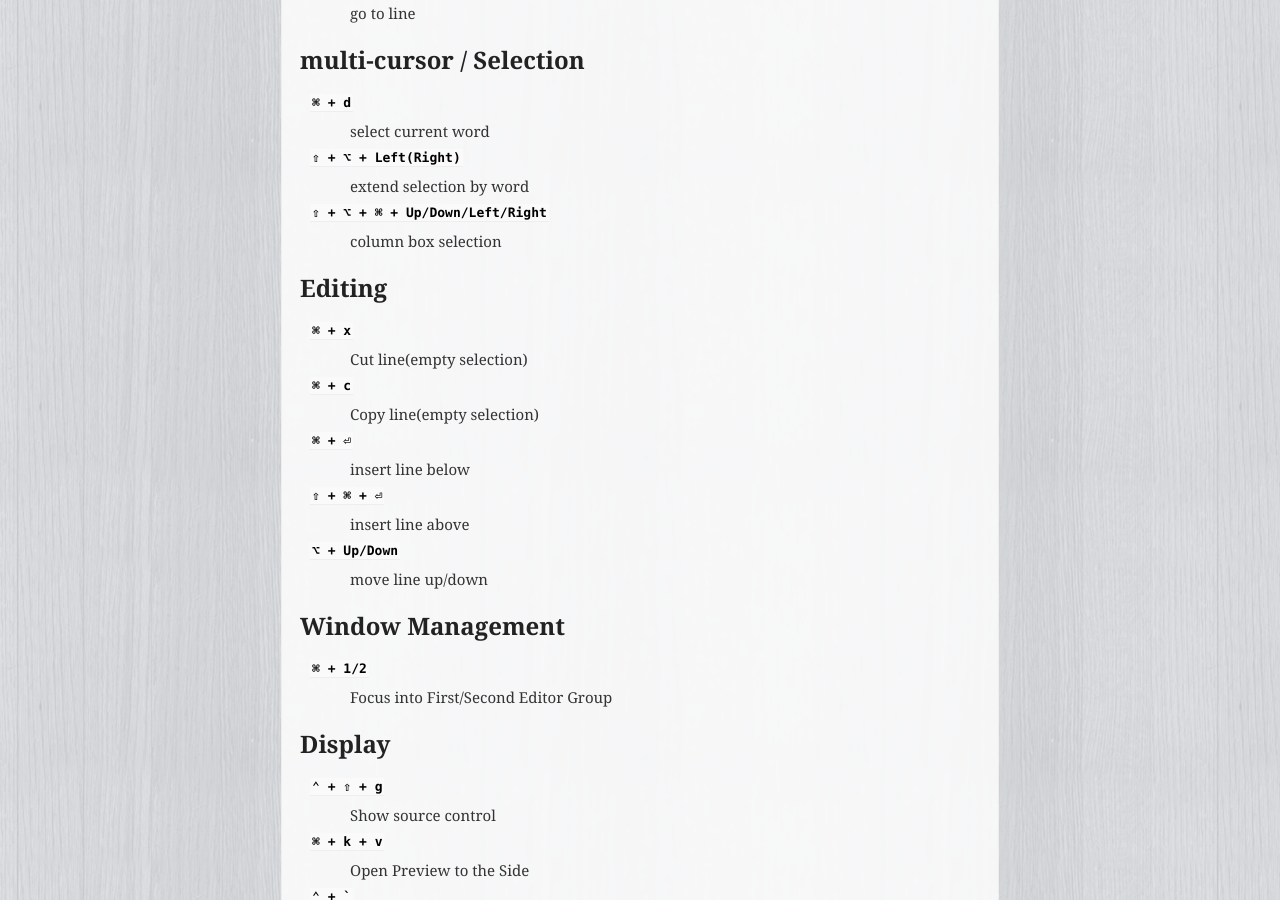
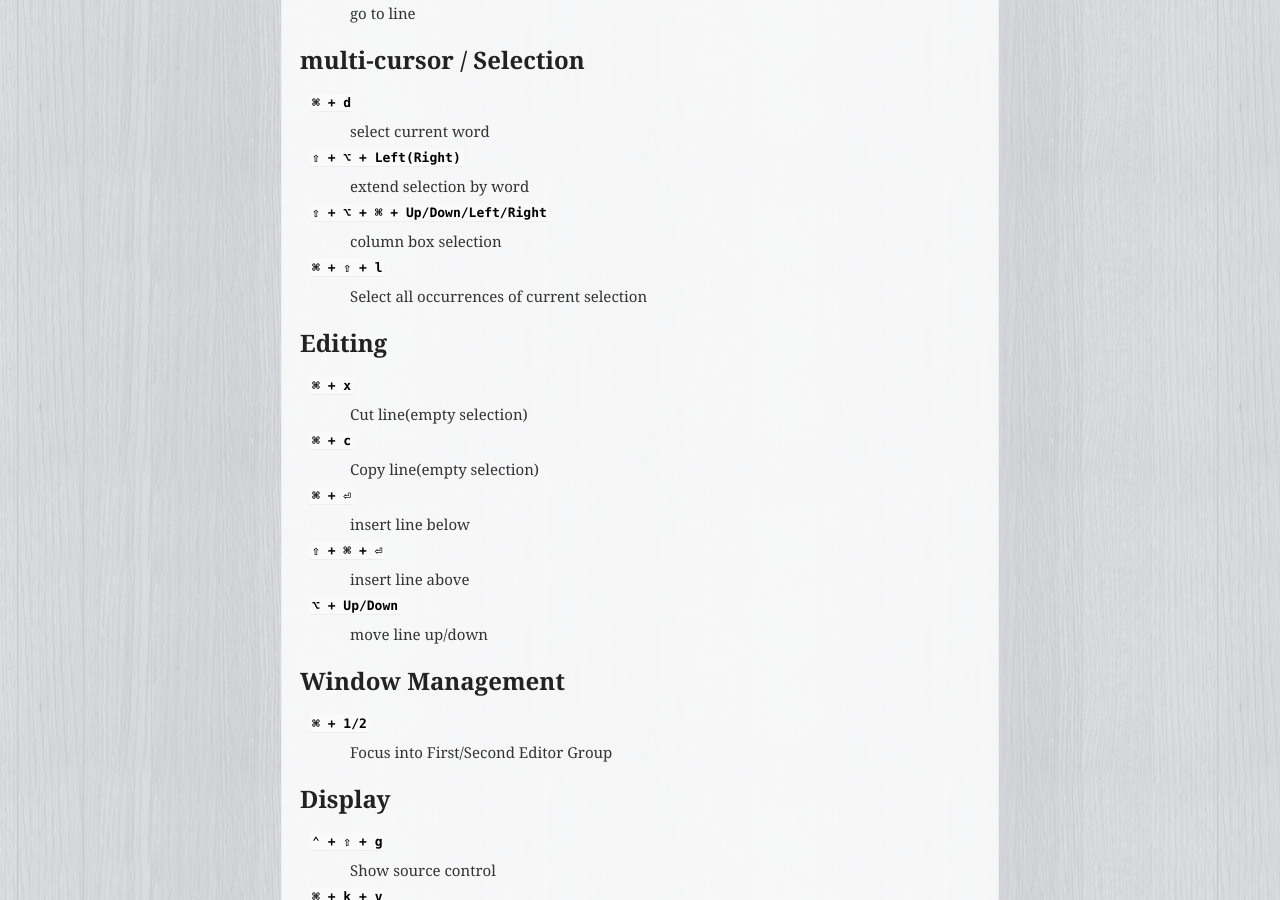
Before and after one commit to uraitakahito/shortcuts, a Sphinx documentation site: the page built from source/vscode.rst, in a window 1280 px wide and 900 px high, scrolled down 538 px. Built offline with Sphinx 7.4.7, drawn with Linux system fonts in a browser that asks for light colours.

Commit message:
Add shortcut to select all occurrences of current selection

```diff
--- a/source/vscode.rst
+++ b/source/vscode.rst
@@ -34,6 +34,9 @@ multi-cursor / Selection
 
 ``⇧ + ⌥ + ⌘ + Up/Down/Left/Right``
    column box selection
+
+``⌘ + ⇧ + l``
+   Select all occurrences of current selection
 
 Editing
 =========================
```
